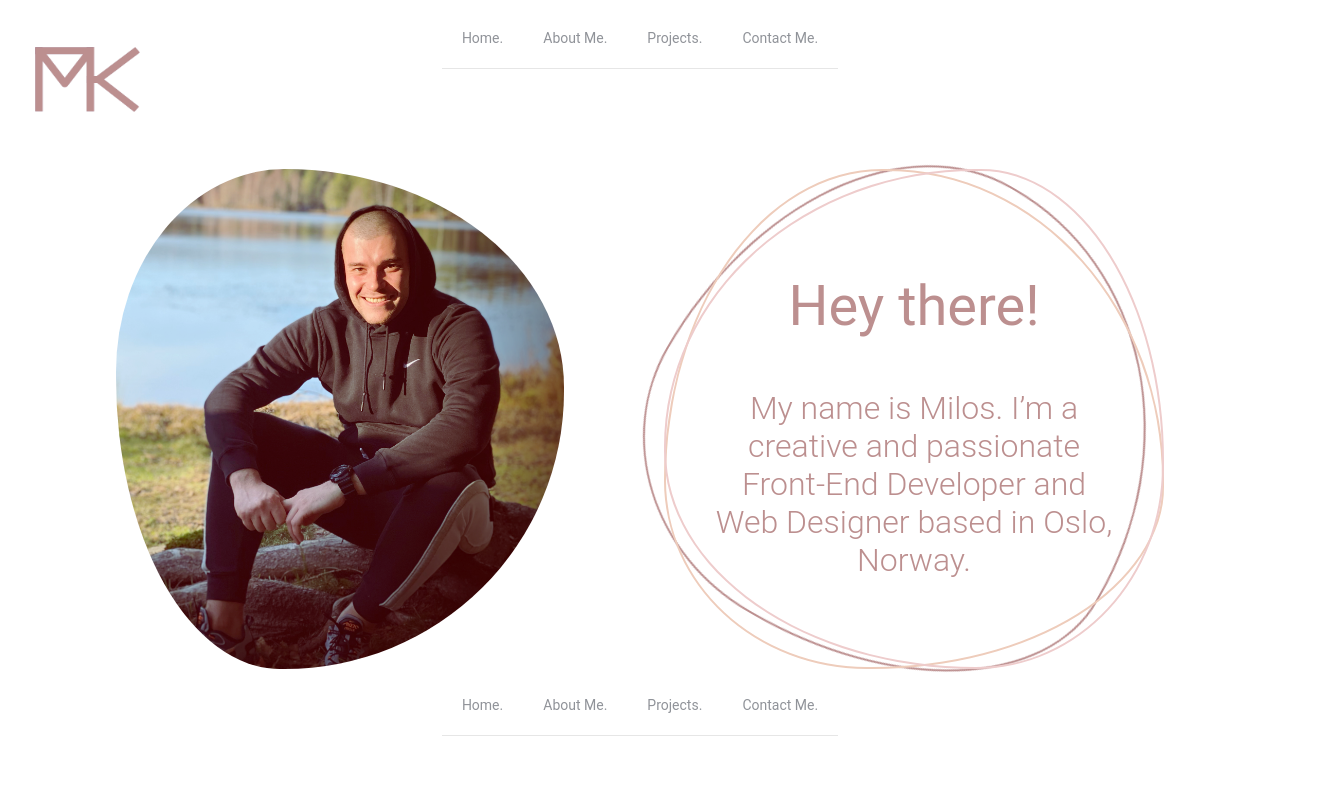
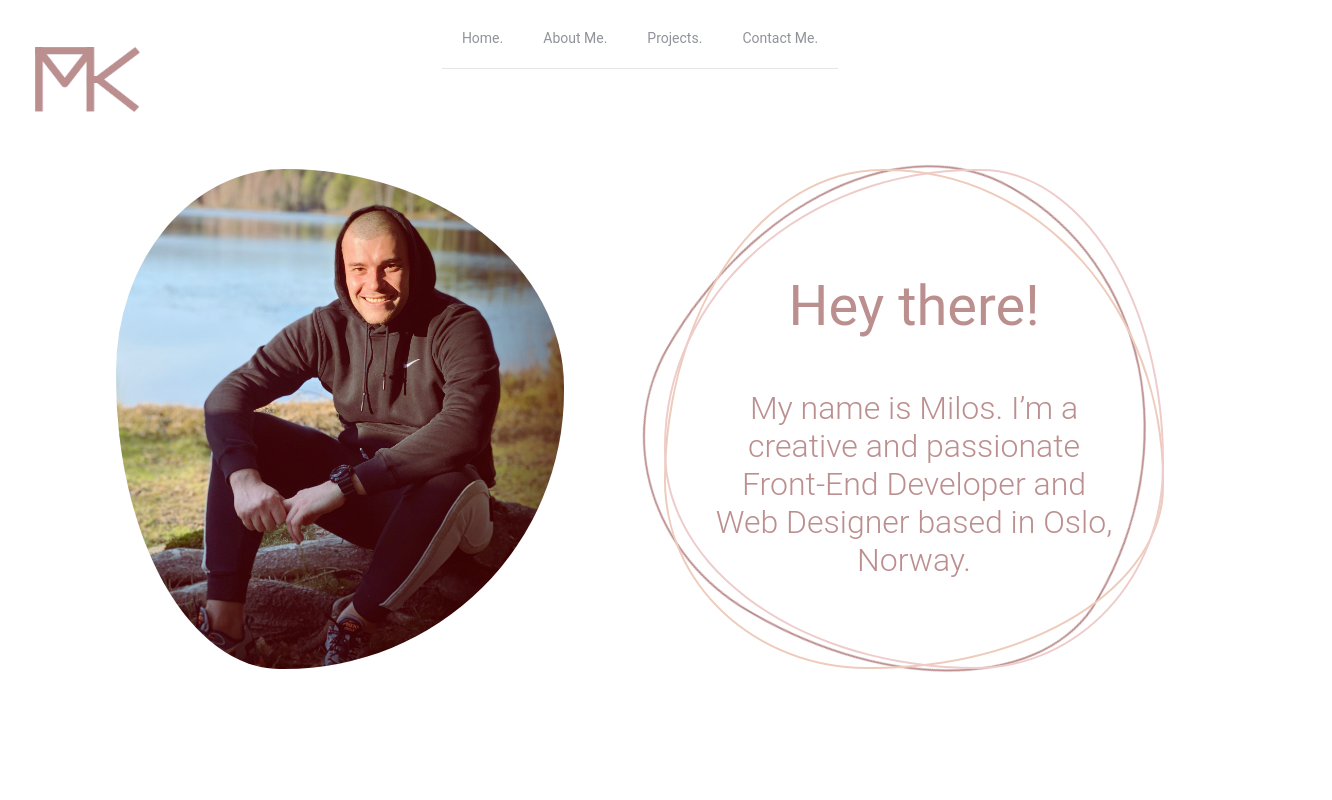
Before and after one commit to milosk91/portfolio-ts, a Nuxt app: page / in a window 1280 px wide. Shown: the top 800 px of the page, 1332 px wide, since content can reach past the window. Built offline with nearby package versions, Linux system fonts and the light colour scheme.

Commit message:
cleaned up

```diff
--- a/components/Portfolio.vue
+++ /dev/null
@@ -1,58 +0,0 @@
-<template>
-  <div class="app">
-    <div>
-      <el-button class="button" plain @click="goToHome()">
-        <img src="/mk-logo-rosybrown.png" class="logo" />
-      </el-button>
-    </div>
-  </div>
-</template>
-
-<script lang="ts">
-import { Vue, Component } from 'vue-property-decorator'
-
-@Component({
-  components: {},
-})
-export default class Portfolio extends Vue {
-  /* Props */
-  /* State */
-  /* Data */
-  /* Hooks */
-  /* Methods */
-  goToHome(): void {
-    this.$router.push('/home')
-  }
-  /* Computed */
-  /* Watchers */
-}
-</script>
-
-<style scoped>
-.app body html {
-  height: 100%;
-  width: 100%;
-}
-
-.logo {
-  position: relative;
-  display: block;
-  margin: 30px;
-  top: 0px;
-  left: 0px;
-  width: 85px;
-  height: 50px;
-  fill: rgb(188, 143, 143);
-}
-
-.button {
-  position: absolute;
-  top: 0px;
-  left: 0px;
-  border: none;
-  /* background: #f6f6f6; */
-}
-.button :hover {
-  background: #fff;
-}
-</style>
--- a/index.html
+++ /dev/null
@@ -1,40 +0,0 @@
-<template>
-  <div id="app" class="container">
-    <HomePagePortfolio />
-    <AboutPagePortfolio />
-  </div>
-</template>
-
-<script lang="ts">
-  import Vue from 'vue'
-  import Router from 'vue-router'
-  import HomePagePortfolio from '../components/HomePagePortfolio.vue'
-  import AboutPagePortfolio from '../components/AboutPagePortfolio.vue'
-
-  Vue.use(Router)
-
-  export default Vue.extend({
-    components: {
-      HomePagePortfolio,
-      AboutPagePortfolio,
-    },
-  })
-</script>
-
-<style>
-  * {
-    box-sizing: border-box;
-    /* background: #f6f6f6; */
-  }
-  #app {
-    font-family: 'Avenir', Helvetica, Arial, sans-serif;
-    font-size: 24px;
-  }
-
-  .logo {
-    display: block;
-    margin: 20px auto;
-    height: 160px;
-    width: 190px;
-  }
-</style>
--- a/pages/index.vue
+++ b/pages/index.vue
@@ -1,7 +1,6 @@
 <template>
   <div id="app" class="container">
     <HomePagePortfolio />
-    <AboutPagePortfolio />
   </div>
 </template>
 
@@ -9,14 +8,12 @@
 import Vue from 'vue'
 import Router from 'vue-router'
 import HomePagePortfolio from '../components/HomePagePortfolio.vue'
-import AboutPagePortfolio from '../components/AboutPagePortfolio.vue'
 
 Vue.use(Router)
 
 export default Vue.extend({
   components: {
     HomePagePortfolio,
-    AboutPagePortfolio,
   },
 })
 </script>
```
